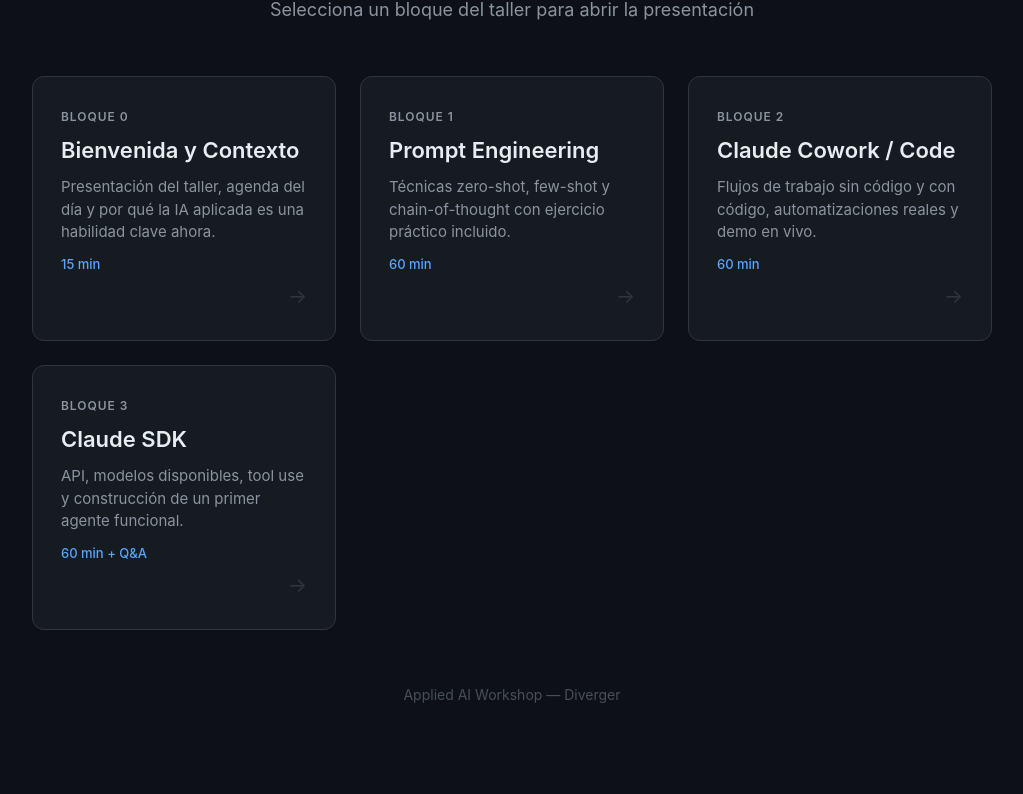
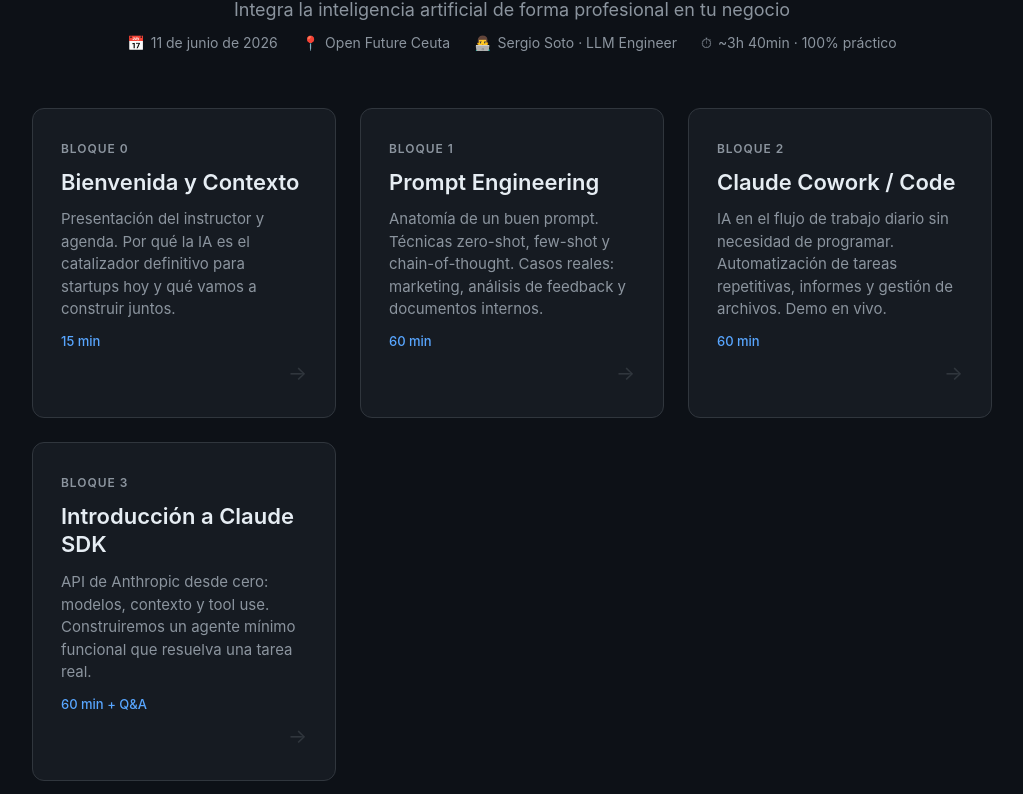
Before and after one commit to ssoto/applied-ai, a plain HTML site: page index.html in a window 1280 px wide. Shown: the part 144-938 px from the top of the page, without its empty margins (128-1151 px from the left). Before the commit the page ends 895 px from the top, so only its background shows below. Drawn offline with Linux system fonts and the light colour scheme.

Commit message:
feat: extracted theme.css

```diff
--- a/index.html
+++ b/index.html
@@ -3,14 +3,25 @@
 <head>
   <meta charset="UTF-8">
   <meta name="viewport" content="width=device-width, initial-scale=1.0">
-  <title>Applied AI — Taller</title>
-  <meta name="description" content="Taller de Applied AI: Prompt Engineering, Claude Cowork, Claude SDK">
+  <title>Applied AI — Open Future Ceuta</title>
+  <meta name="description" content="Taller de Applied AI: Prompt Engineering, Claude Cowork, Claude SDK — Open Future Ceuta, 11 junio 2026">
   <style>
+    :root {
+      --bg: #0d1117;
+      --fg: #e6edf3;
+      --muted: #8b949e;
+      --accent: #58a6ff;
+      --accent-2: #a371f7;
+      --card: #161b22;
+      --border: #30363d;
+      --footer-text: #484f58;
+    }
+
     *, *::before, *::after { box-sizing: border-box; margin: 0; padding: 0; }
 
     body {
-      background: #0d1117;
-      color: #e6edf3;
+      background: var(--bg);
+      color: var(--fg);
       font-family: -apple-system, BlinkMacSystemFont, "Segoe UI", Helvetica, Arial, sans-serif;
       min-height: 100vh;
       display: flex;
@@ -28,7 +39,7 @@
     header h1 {
       font-size: clamp(40px, 6vw, 72px);
       font-weight: 700;
-      background: linear-gradient(90deg, #58a6ff, #a371f7);
+      background: linear-gradient(90deg, var(--accent), var(--accent-2));
       -webkit-background-clip: text;
       background-clip: text;
       color: transparent;
@@ -37,7 +48,7 @@
     }
 
     header p {
-      color: #8b949e;
+      color: var(--muted);
       font-size: 18px;
     }
 
@@ -50,8 +61,8 @@
     }
 
     .card {
-      background: #161b22;
-      border: 1px solid #30363d;
+      background: var(--card);
+      border: 1px solid var(--border);
       border-radius: 12px;
       padding: 32px 28px;
       text-decoration: none;
@@ -63,7 +74,7 @@
     }
 
     .card:hover {
-      border-color: #58a6ff;
+      border-color: var(--accent);
       transform: translateY(-3px);
       box-shadow: 0 8px 24px rgba(88, 166, 255, 0.12);
     }
@@ -73,44 +84,64 @@
       font-weight: 600;
       text-transform: uppercase;
       letter-spacing: 0.08em;
-      color: #8b949e;
+      color: var(--muted);
     }
 
     .card h2 {
       font-size: 22px;
       font-weight: 600;
-      color: #e6edf3;
+      color: var(--fg);
       line-height: 1.3;
     }
 
     .card p {
       font-size: 15px;
-      color: #8b949e;
+      color: var(--muted);
       line-height: 1.5;
       flex: 1;
     }
 
     .card .duration {
       font-size: 13px;
-      color: #58a6ff;
+      color: var(--accent);
       font-weight: 500;
     }
 
     .card .arrow {
       align-self: flex-end;
       font-size: 20px;
-      color: #30363d;
+      color: var(--border);
       transition: color 0.2s, transform 0.2s;
     }
 
     .card:hover .arrow {
-      color: #58a6ff;
+      color: var(--accent);
       transform: translateX(4px);
+    }
+
+    .meta {
+      display: flex;
+      gap: 24px;
+      justify-content: center;
+      flex-wrap: wrap;
+      margin-top: 14px;
+    }
+
+    .meta span {
+      font-size: 14px;
+      color: var(--muted);
+      display: flex;
+      align-items: center;
+      gap: 6px;
+    }
+
+    .meta span::before {
+      content: attr(data-icon);
     }
 
     footer {
       margin-top: 56px;
-      color: #484f58;
+      color: var(--footer-text);
       font-size: 14px;
       text-align: center;
     }
@@ -119,14 +150,20 @@
 <body>
   <header>
     <h1>Applied AI</h1>
-    <p>Selecciona un bloque del taller para abrir la presentación</p>
+    <p>Integra la inteligencia artificial de forma profesional en tu negocio</p>
+    <div class="meta">
+      <span data-icon="📅">11 de junio de 2026</span>
+      <span data-icon="📍">Open Future Ceuta</span>
+      <span data-icon="👨‍💻">Sergio Soto · LLM Engineer</span>
+      <span data-icon="⏱">~3h 40min · 100% práctico</span>
+    </div>
   </header>
 
   <main class="grid">
     <a class="card" href="bloque0.html">
       <span class="badge">Bloque 0</span>
       <h2>Bienvenida y Contexto</h2>
-      <p>Presentación del taller, agenda del día y por qué la IA aplicada es una habilidad clave ahora.</p>
+      <p>Presentación del instructor y agenda. Por qué la IA es el catalizador definitivo para startups hoy y qué vamos a construir juntos.</p>
       <span class="duration">15 min</span>
       <span class="arrow">→</span>
     </a>
@@ -134,7 +171,7 @@
     <a class="card" href="bloque1.html">
       <span class="badge">Bloque 1</span>
       <h2>Prompt Engineering</h2>
-      <p>Técnicas zero-shot, few-shot y chain-of-thought con ejercicio práctico incluido.</p>
+      <p>Anatomía de un buen prompt. Técnicas zero-shot, few-shot y chain-of-thought. Casos reales: marketing, análisis de feedback y documentos internos.</p>
       <span class="duration">60 min</span>
       <span class="arrow">→</span>
     </a>
@@ -142,20 +179,20 @@
     <a class="card" href="bloque2.html">
       <span class="badge">Bloque 2</span>
       <h2>Claude Cowork / Code</h2>
-      <p>Flujos de trabajo sin código y con código, automatizaciones reales y demo en vivo.</p>
+      <p>IA en el flujo de trabajo diario sin necesidad de programar. Automatización de tareas repetitivas, informes y gestión de archivos. Demo en vivo.</p>
       <span class="duration">60 min</span>
       <span class="arrow">→</span>
     </a>
 
     <a class="card" href="bloque3.html">
       <span class="badge">Bloque 3</span>
-      <h2>Claude SDK</h2>
-      <p>API, modelos disponibles, tool use y construcción de un primer agente funcional.</p>
+      <h2>Introducción a Claude SDK</h2>
+      <p>API de Anthropic desde cero: modelos, contexto y tool use. Construiremos un agente mínimo funcional que resuelva una tarea real.</p>
       <span class="duration">60 min + Q&amp;A</span>
       <span class="arrow">→</span>
     </a>
   </main>
 
-  <footer>Applied AI Workshop &mdash; Diverger</footer>
+  <footer>Applied AI Workshop &mdash; Sergio Soto · Open Future Ceuta · 11 junio 2026</footer>
 </body>
 </html>
--- /dev/null
+++ b/theme.css
@@ -0,0 +1,48 @@
+/* @theme applied-ai */
+
+:root {
+  --bg: #0d1117;
+  --fg: #e6edf3;
+  --muted: #8b949e;
+  --accent: #58a6ff;
+  --accent-2: #a371f7;
+  --card: #161b22;
+  --border: #30363d;
+}
+section {
+  background: var(--bg);
+  color: var(--fg);
+  font-family: -apple-system, BlinkMacSystemFont, "Segoe UI", Helvetica, Arial, sans-serif;
+  padding: 70px 80px;
+  font-size: 28px;
+  line-height: 1.6;
+}
+h1, h2 { color: var(--fg); }
+h1 {
+  font-size: 64px;
+  background: linear-gradient(90deg, var(--accent), var(--accent-2));
+  -webkit-background-clip: text;
+  background-clip: text;
+  color: transparent;
+}
+h2 { font-size: 44px; border-bottom: 2px solid var(--border); padding-bottom: .3em; }
+a { color: var(--accent); }
+strong { color: var(--accent); }
+code {
+  background: var(--card);
+  color: #79c0ff;
+  border-radius: 6px;
+  padding: .1em .4em;
+}
+pre code { display: block; padding: 1em; border: 1px solid var(--border); }
+blockquote {
+  border-left: 4px solid var(--accent-2);
+  color: var(--muted);
+  padding-left: 1em;
+  font-style: italic;
+}
+ul li::marker { color: var(--accent); }
+section.lead { justify-content: center; text-align: center; }
+section.lead p { color: var(--muted); font-size: 32px; }
+section::after { color: var(--muted); font-size: 18px; }
+footer { color: var(--muted); }
```
Also changed, not shown: 5 other files.
